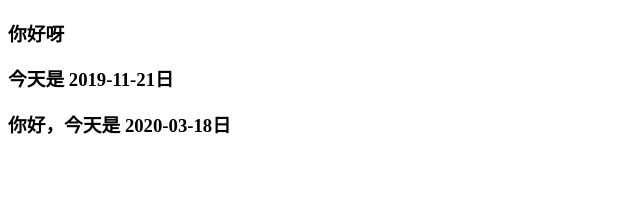
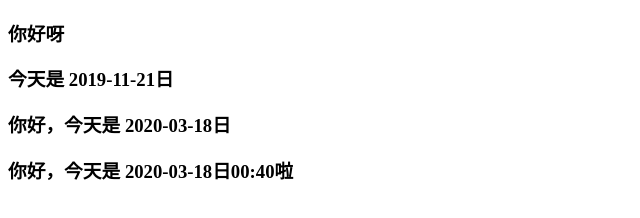
Before and after one commit to zhanlangGitHub/testdemo, a plain HTML site: page index.html in a window 1280 px wide. Shown: the whole page, without its empty margins (0-640 px from the left). Drawn offline with Linux system fonts and the light colour scheme.

Commit message:
添加了操作时间

```diff
--- a/index.html
+++ b/index.html
@@ -10,5 +10,6 @@
     <h3>你好呀</h3>
     <h3>今天是 2019-11-21日</h3>
 	<h3>你好，今天是 2020-03-18日</h3>
+	<h3>你好，今天是 2020-03-18日00:40啦</h3>
 </body>
 </html>
```
